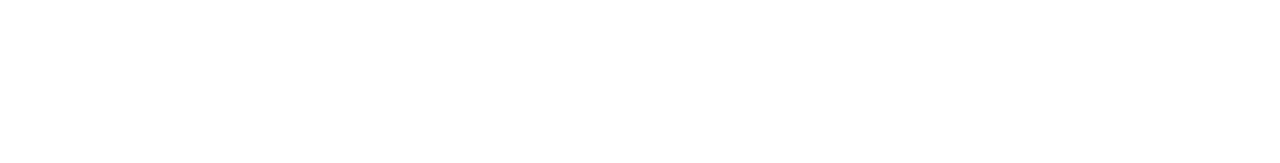
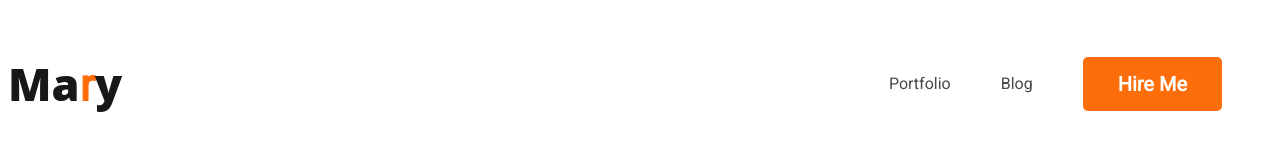
Before and after one commit to almamun203/Developer-Portfolio, a plain HTML site: page index.html in a window 1280 px wide. Drawn offline with Linux system fonts and the light colour scheme.

Commit message:
added style

```diff
--- a/index.html
+++ b/index.html
@@ -3,10 +3,20 @@
 <head>
     <meta charset="UTF-8">
     <meta name="viewport" content="width=device-width, initial-scale=1.0">
-    <title>Portfolio</title>
+    <title>Web Developer</title>
+    <link rel="stylesheet" href="./styles/style.css">
 </head>
 <body>
     <header>
+        <nav>
+            <h3 class="nav-title">Ma<span class="text-primary">r</span>y
+            </h3>
+            <ul>
+                <li><a href="">Portfolio</a></li>
+                <li><a href="">Blog</a></li>
+                <li><button class="btn-primary">Hire Me</button></li>
+            </ul>
+        </nav>
 
     </header>
     <main>
--- /dev/null
+++ b/styles/style.css
@@ -0,0 +1,44 @@
+@import url('https://fonts.googleapis.com/css2?family=Lato:ital,wght@0,900;1,300;1,400&family=Roboto:ital,wght@0,100;0,300;0,400;1,500&display=swap');
+*{
+    font-family: 'Lato', sans-serif;
+font-family: 'Roboto', sans-serif;
+}
+.text-primary{
+    color:#FD6E0A;
+
+}
+.btn-primary{
+    border-radius: 5px;
+    background: #FD6E0A;
+    border:0;
+    font-size: 20px;
+    font-weight: 700;
+    color:white;
+    padding:15px 35px;
+
+}
+nav{
+ display:flex;
+ justify-content: space-between;
+align-items:center ;
+}
+.nav-title{
+    color: #181818;
+    font-family: Open Sans ;
+    font-size: 45px;
+
+    font-weight:800;
+
+}
+nav>ul{
+    display:flex;
+    align-items: center;
+}
+nav li{
+    list-style:none;
+    margin-right: 50px;
+}
+nav a{
+    text-decoration: none;
+    color:#474747;
+}
```
